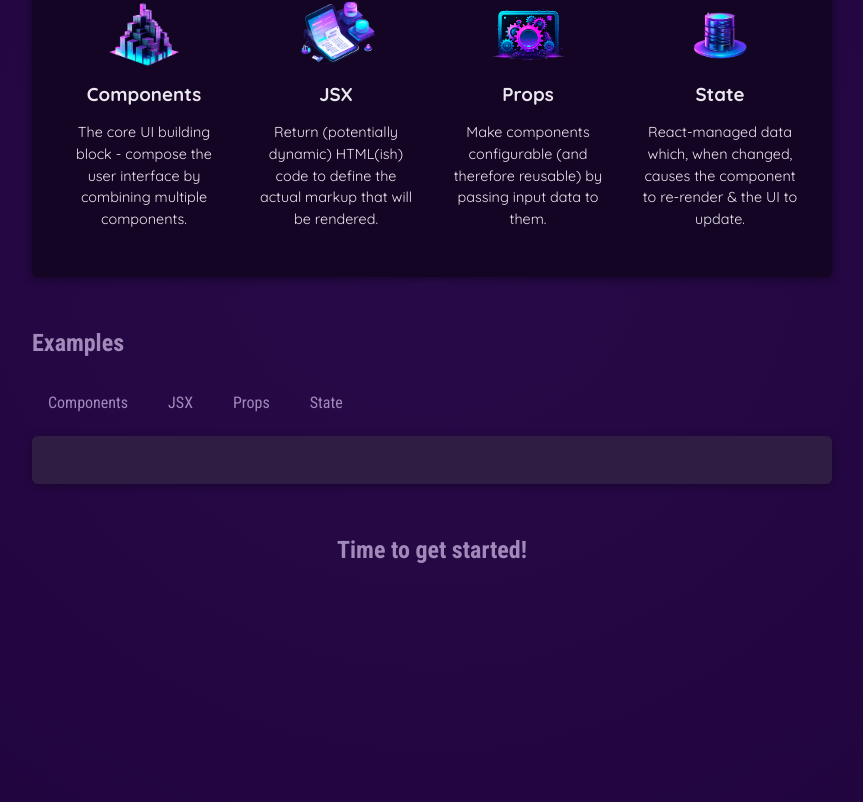
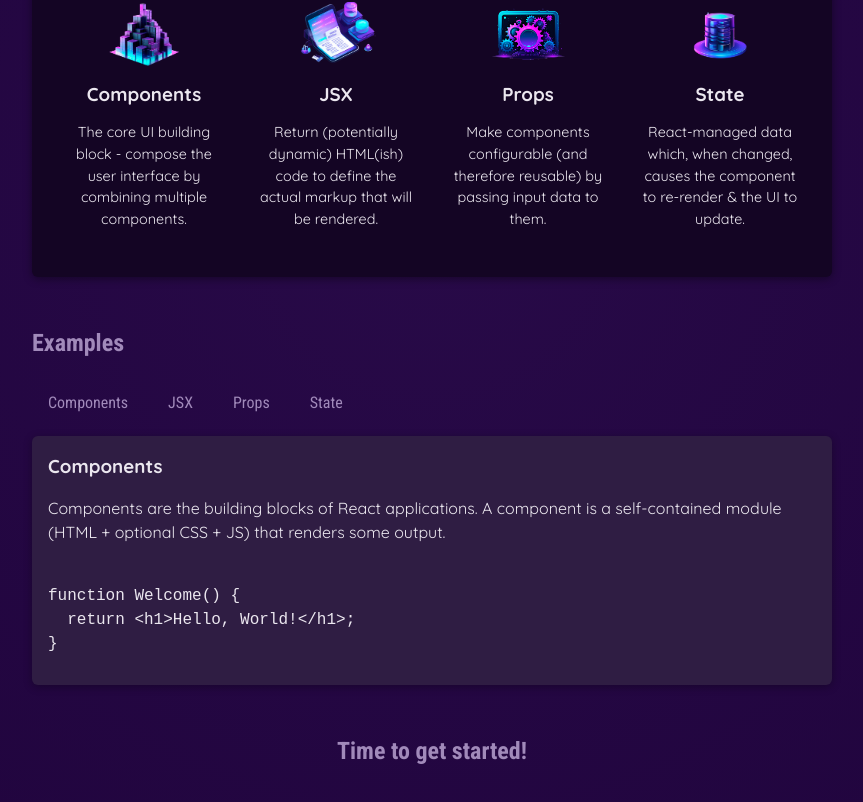
Before and after one commit to karnandohuang/udemy-react-starting-project, a React (Vite) app: page / in a window 1280 px wide. Shown: the part 422-1224 px from the top of the page, without its empty margins (208-1071 px from the left). Built offline with nearby package versions, Linux system fonts and the light colour scheme.

Commit message:
refactor selectedTopic values

```diff
--- a/src/App.jsx
+++ b/src/App.jsx
@@ -6,7 +6,7 @@
 import TabButton from "./components/TabButton";
 
 function App() {
-    const [selectedTopic, setSelectedTopic] = useState('Please click a button')
+    const [selectedTopic, setSelectedTopic] = useState('components')
     function handleSelect(selectedButton) {
         // console.log('Hello World! - Selected', selectedButton)
         setSelectedTopic(selectedButton)
@@ -31,16 +31,16 @@
           <section id="examples">
               <h2>Examples</h2>
               <menu>
-                  <TabButton onSelect={() => handleSelect('Components')}>Components</TabButton>
-                  <TabButton onSelect={() => handleSelect('JSX')}>JSX</TabButton>
-                  <TabButton onSelect={() => handleSelect('Props')}>Props</TabButton>
-                  <TabButton onSelect={() => handleSelect('State')}>State</TabButton>
+                  <TabButton onSelect={() => handleSelect('components')}>Components</TabButton>
+                  <TabButton onSelect={() => handleSelect('jsx')}>JSX</TabButton>
+                  <TabButton onSelect={() => handleSelect('props')}>Props</TabButton>
+                  <TabButton onSelect={() => handleSelect('state')}>State</TabButton>
               </menu>
               <div id="tab-content">
-                  <h3>{EXAMPLES[selectedTopic.toLowerCase()]?.title}</h3>
-                  <p>{EXAMPLES[selectedTopic.toLowerCase()]?.description}</p>
+                  <h3>{EXAMPLES[selectedTopic]?.title}</h3>
+                  <p>{EXAMPLES[selectedTopic]?.description}</p>
                   <pre>
-                      <code>{EXAMPLES[selectedTopic.toLowerCase()]?.code}</code>
+                      <code>{EXAMPLES[selectedTopic]?.code}</code>
                   </pre>
               </div>
           </section>
```
